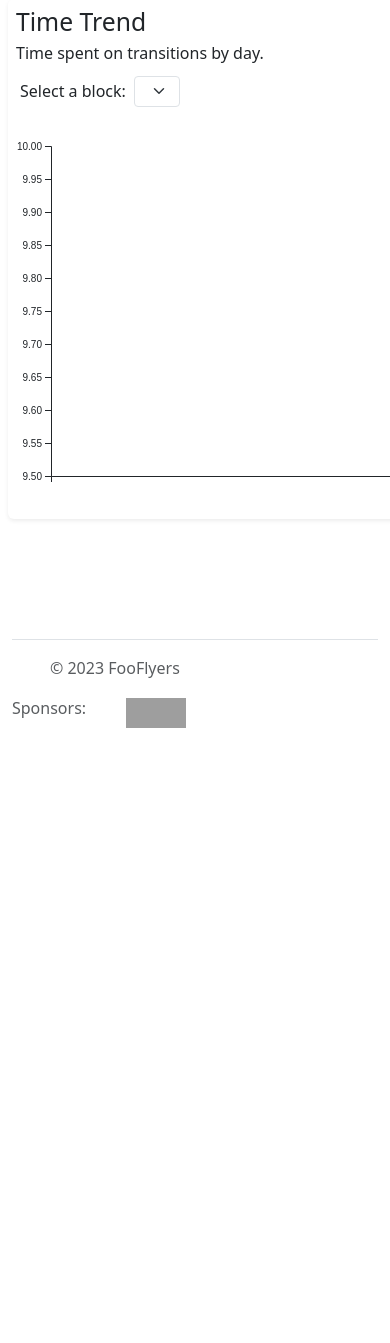
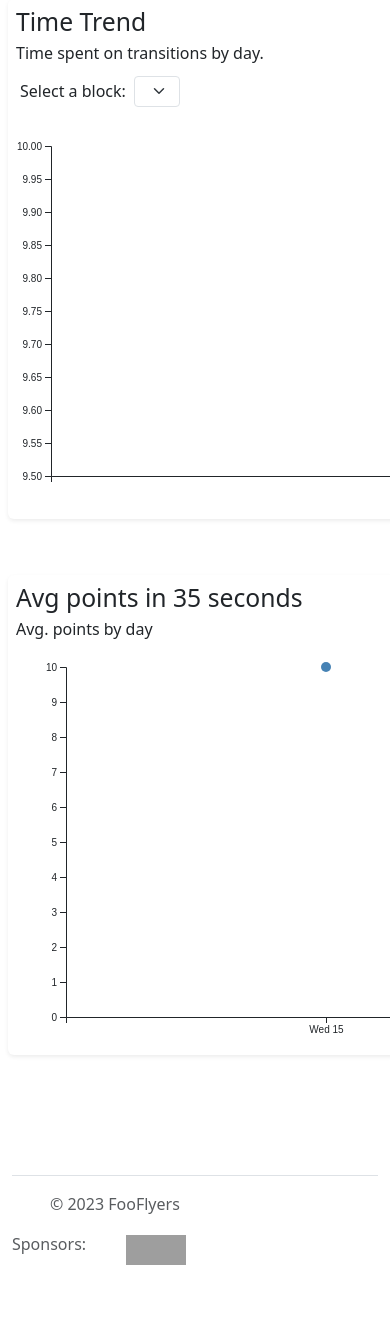
Before and after one commit to paulobueno/point-tracker, a Django app: page /jumps/00000000-0000-0000-0000-000000000001 in a window 390 px wide; the page is wider, and only the part inside the window is pictured. Shown: the part 3029-4372 px from the top of that part. Before the commit the page ends 3757 px from the top of that part, so only its background shows below. Run offline with Django 4.2, Linux system fonts and the light colour scheme; tables that the repository leaves empty hold one stand-in row (values such as "Sample post"); data that the repository does not hold is empty; some libraries are stand-ins or nearby versions; grey boxes are pictures that could not be loaded.

Commit message:
added Avg points chart

```diff
--- a/tracker/static/js/heatmap.js
+++ b/tracker/static/js/heatmap.js
@@ -259,3 +259,64 @@ function genBlockTrend(originalData, selectedId) {
            .attr("stroke", "steelblue")
            .attr("stroke-width", 1.5)
            .attr("d", lineMean);}
+
+function genAvgTrainPoints(jsonData, selectedId) {
+    d3.json(jsonData).then(function(jsonData) {
+
+        var parseDate = d3.utcParse("%Y-%m-%d");
+        const data = Object.keys(jsonData).map((d) => (
+            {
+            date: parseDate(d),
+            avg_points: jsonData[d].avg_points,
+            total_jumps: jsonData[d].total_jumps
+            }
+        ));
+
+        console.log(data)
+
+        // Set up the dimensions of the chart
+        const width = 600;
+        const height = 400;
+        const margin = { top: 20, right: 30, bottom: 30, left: 50 };
+        const innerWidth = width - margin.left - margin.right;
+        const innerHeight = height - margin.top - margin.bottom;
+
+        // Create scales for X and Y axes
+        const xScale = d3.scaleTime()
+            .domain(d3.extent(data, (d) => d.date))
+            .range([0, innerWidth]);
+
+        const yScale = d3.scaleLinear()
+            .domain([0, d3.max(data, (d) => d.avg_points)])
+            .range([innerHeight, 0]);
+
+        // Create SVG element
+        const svg = d3.select(selectedId)
+            .append("svg")
+            .attr("width", width)
+            .attr("height", height);
+
+        // Create X and Y axes
+        const xAxis = d3.axisBottom(xScale);
+        const yAxis = d3.axisLeft(yScale);
+
+        // Append the axes to the SVG element
+        svg.append("g")
+            .attr("transform", `translate(${margin.left}, ${innerHeight + margin.top})`)
+            .call(xAxis);
+
+        svg.append("g")
+            .attr("transform", `translate(${margin.left}, ${margin.top})`)
+            .call(yAxis);
+
+        // Plot the data points as circles
+        svg.selectAll("circle")
+            .data(data)
+            .enter()
+            .append("circle")
+            .attr("cx", (d) => xScale(d.date) + margin.left)
+            .attr("cy", (d) => yScale(d.avg_points) + margin.top)
+            .attr("r", 5)
+            .attr("fill", "steelblue");
+    })
+}
--- a/tracker/templates/team.html
+++ b/tracker/templates/team.html
@@ -147,10 +147,18 @@
             </div>
         </div>
     </div>
+        <div class="row">
+        <div class="col shadow-sm p-2 mb-5 bg-white rounded m-2">
+            <p class="h2">Avg points in 35 seconds</p>
+            <p class="h6">Avg. points by day</p>
+            <div id="avg_points"></div>
+        </div>
+    </div>
 </div>
 <script src="{% static '/js/heatmap.js' %}"></script>
 <script>
     genHeatMap("{% url 'heatmap' team.external_id %}?{{ query_params|safe }}","#my_dataviz",[-2,-0.5]);
+    genAvgTrainPoints("{% url 'training_points' team.external_id %}?{{ query_params|safe }}","#avg_points");
     barChart("{% url 'block' team.external_id %}?{{ query_params|safe }}","#team_block_transitions", [0,5]);
     genHeatMap("{% url 'heatmap_comparison' team.external_id %}?{{ query_params|safe }}","#my_dataviz2",[-0.3,0.3]);
     barChart("{% url 'block_comparison' team.external_id %}?{{ query_params|safe }}","#team_block_transitions_comparison", [-1.5,2]);
```
